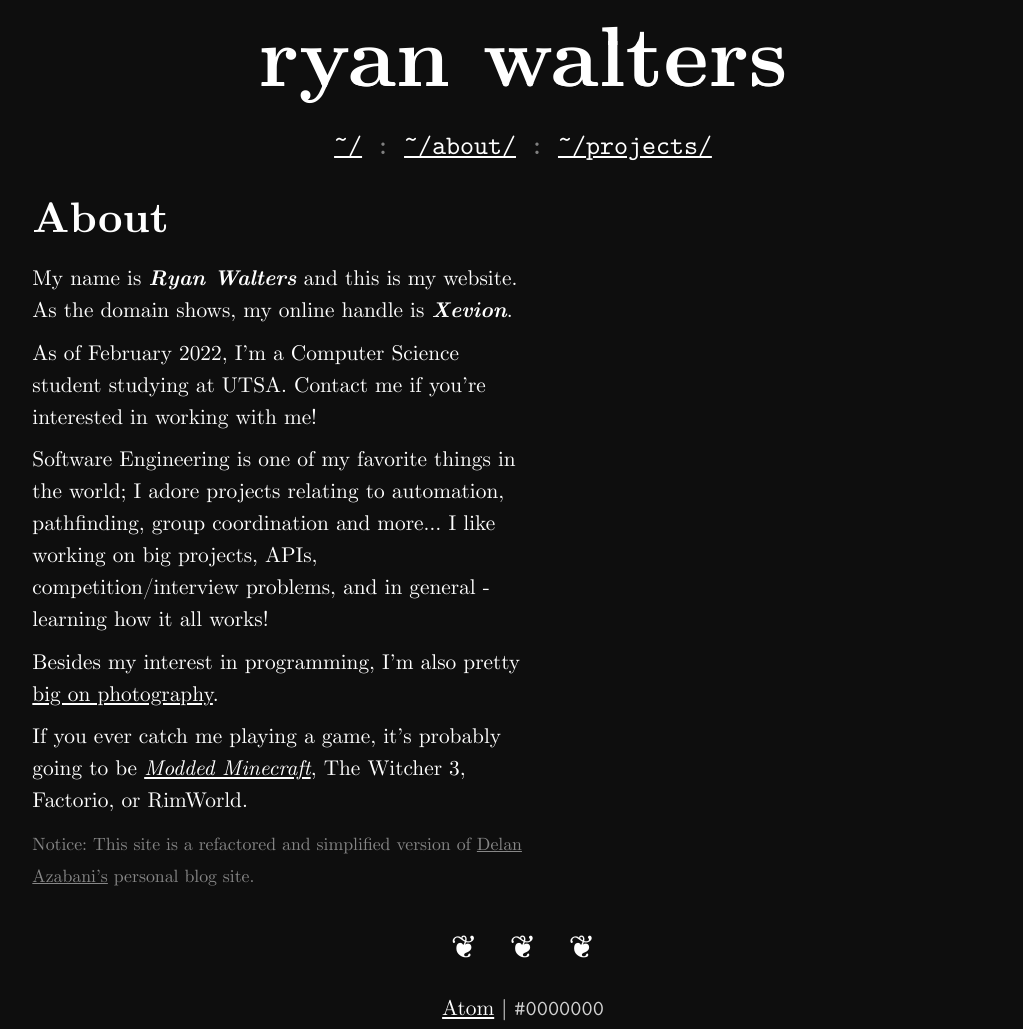
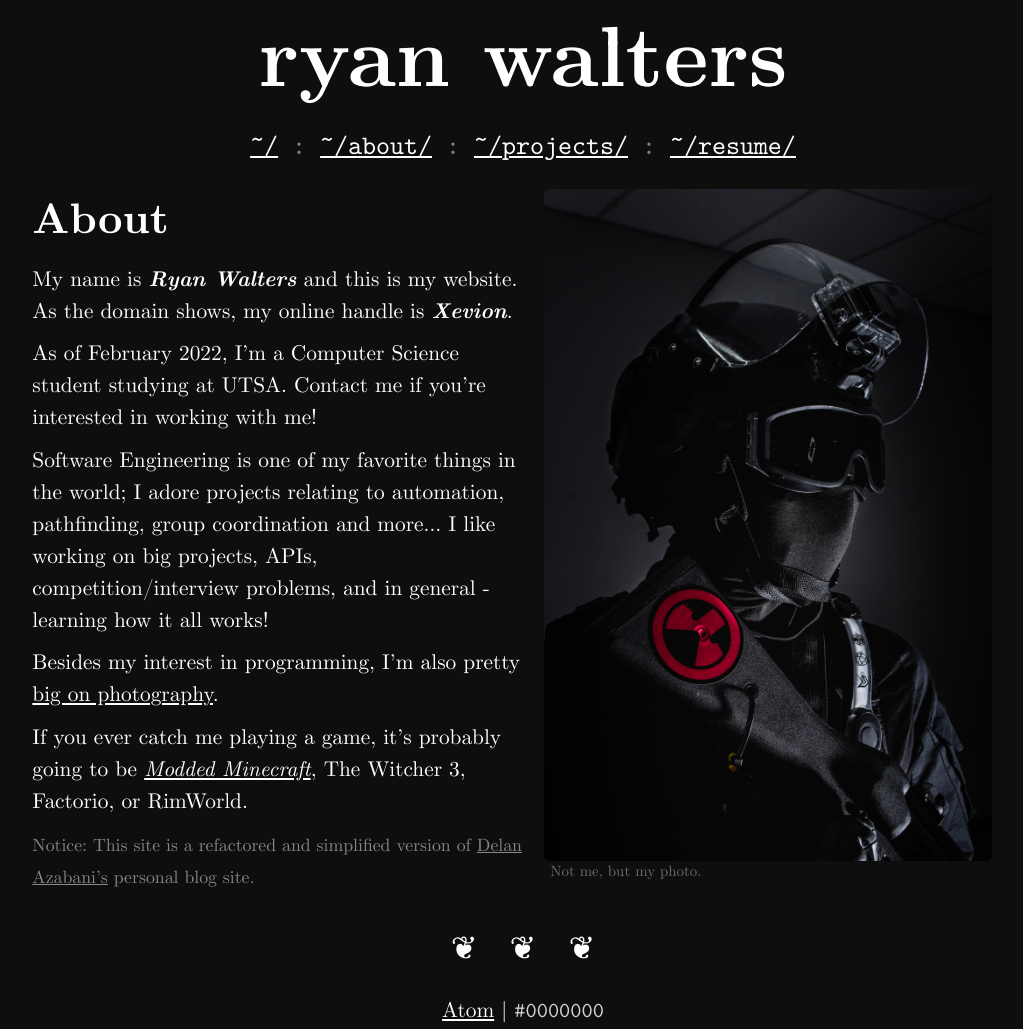
Before and after one commit to Xevion/v2.xevion.dev, a Jekyll site: the page built from _pages/about.md, in a window 1280 px wide. Shown: the whole page, without its empty margins (117-1140 px from the left). Built offline with Jekyll 4.4.1, drawn with Linux system fonts in a browser that asks for light colours; comment, search, counter and statistics services are not loaded; some of the changed lines change nothing that is shown.

Commit message:
Re-add image, center about page, add resume link to index, add index cover PSD

```diff
--- a/_includes/header.html
+++ b/_includes/header.html
@@ -11,4 +11,6 @@
     <a href="/about/">~/about/</a>
     :
     <a href="/projects/">~/projects/</a>
+    :
+    <a href="/resume/">~/resume/</a>
 </nav>
--- a/_layouts/about.html
+++ b/_layouts/about.html
@@ -10,15 +10,15 @@ hide_header: true
         {{ content }}
     </div>
     <div class="column">
-        <!--        <figure class="photo" style="height: 100%;">-->
-        <!--            <img-->
-        <!--                    data-zoomable-->
-        <!--                    loading="lazy"-->
-        <!--                    src="{{ site.baseurl }}{{ page.photo }}"/>-->
-        <!--            <figcaption>-->
-        <!--                <a href="https://www.instagram.com/chappiehd_ttv/">Not me, but my photo.</a>-->
-        <!--            </figcaption>-->
-        <!--        </figure>-->
+        <figure class="photo" style="height: 100%;">
+            <img
+                    data-zoomable
+                    loading="lazy"
+                    src="{{ site.baseurl }}{{ page.photo }}"/>
+            <figcaption>
+                <a href="https://www.instagram.com/chappiehd_ttv/">Not me, but my photo.</a>
+            </figcaption>
+        </figure>
     </div>
 </div>
 
--- a/_pages/about.md
+++ b/_pages/about.md
@@ -2,7 +2,6 @@
 layout: about
 title: About
 photo: /assets/img/photography/about.jpg
-wide: true
 permalink: /about/
 _preview_description: My name is Ryan Walters and this is my website.
 ---
```
Also changed, not shown: 2 other files.
